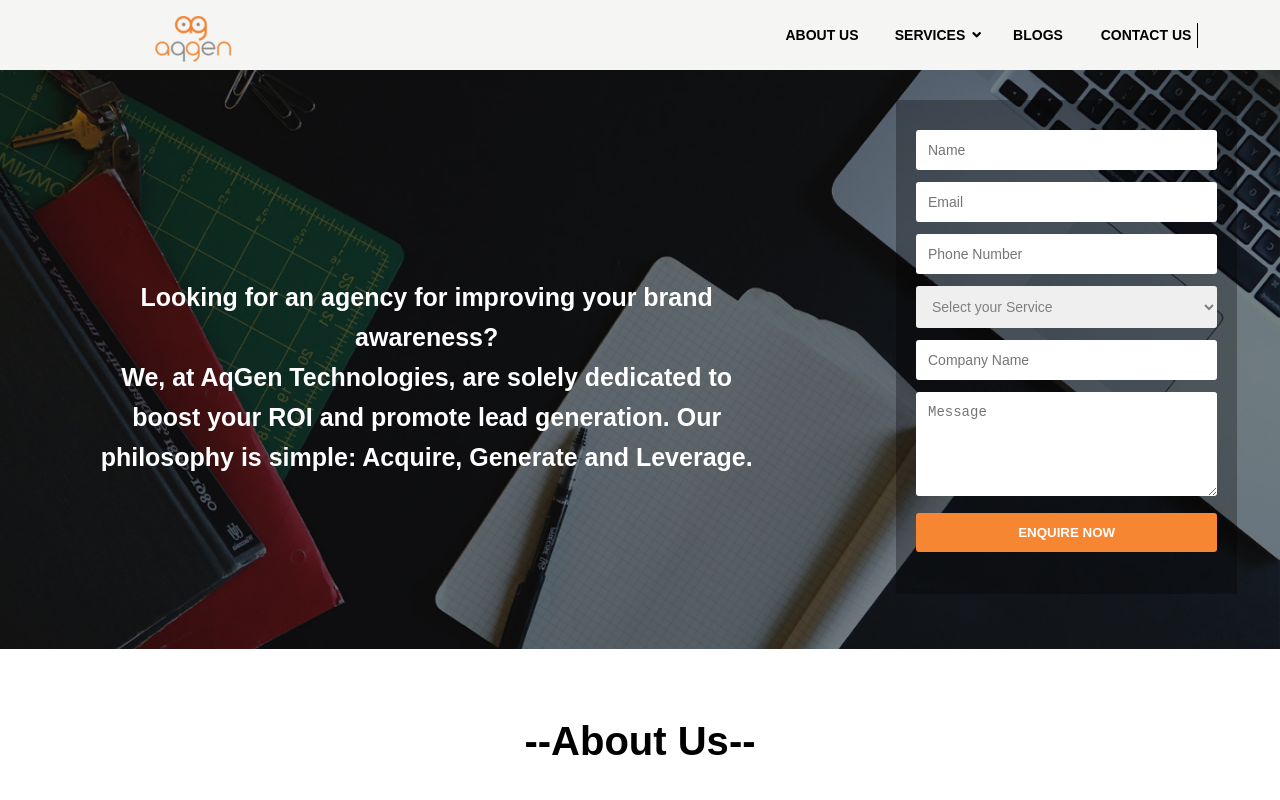
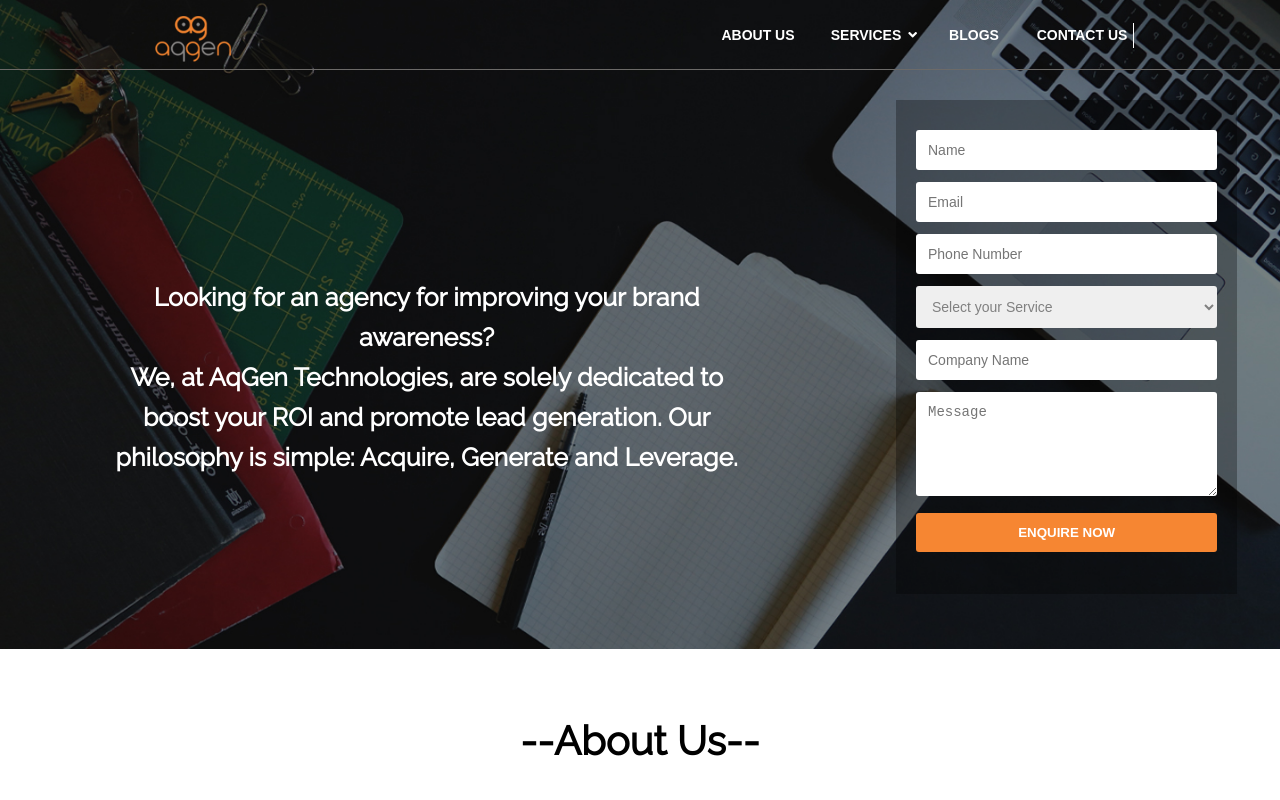
Before and after one commit to Nisha2018/test, a plain HTML site: page index.html in a window 1280 px wide. Shown: the top 800 px of the page. Drawn offline with Linux system fonts and the light colour scheme; a web font is replaced by a local one.

Commit message:
modified Navbar

```diff
--- a/index.html
+++ b/index.html
@@ -11,6 +11,7 @@
 	<link rel="stylesheet" href="style.css">
 </head>
 <body>
+	<div class="bg-image">
 	<header>
 		<nav>
         <label for="drop" class="iconbar"><i class="fa fa-bars"></i></label>
@@ -86,6 +87,7 @@
 				</form>
 			</div>
 	</section>
+	</div>
 
 
 <!--About Us-->
--- a/style.css
+++ b/style.css
@@ -25,15 +25,19 @@ header{
 	grid-template-columns: 1fr;
 }
 
+.bg-image{
+	background: url("Images/bannerF.jpg");
+	background-size: cover;
+	background-position: center;
+	padding-bottom: 2.5rem;
+}
+
 .home{
 	display: grid;
 	grid-template-columns: 1fr;
 	grid-template-rows: auto 1fr;
 	grid-row-gap: 5rem;
-	background: url("Images/bannerF.jpg");
-	background-size: cover;
-	background-position: center;
-	padding-bottom: 2.5rem;
+
 }
 
 .intro{
@@ -61,7 +65,8 @@ header{
 nav{
 	width: 100%;
 	height: 70px;
-	background-color: #f5f5f4;
+	background-color: transparent;
+	border-bottom: 1px solid #6c6a68;
 }
 
 #logo{
@@ -83,7 +88,7 @@ nav:after{
 
 .menu{
 	float: right;
-	width: 40%;
+	width: 45%;
 }
 
 .menu ul{
@@ -101,7 +106,7 @@ nav:after{
 .line{
 	display: block;
     position: absolute;
-    background: black;
+    background: #ffffff;
     width: 1px;
     height: 25px;
     top: 32%;
@@ -114,14 +119,14 @@ nav:after{
 	text-decoration: none;
 	font-weight: bold;
 	text-transform: uppercase;
-	color: black;
+	color: #ffffff;
 	font-size: 14px;
 	position: relative;
 }
 
 .menu>ul>li>a:hover{
 	color: #e5735c;
-	border-bottom: 2px solid black;
+	border-bottom: 2px solid #fff;
 }
 
 .dropdown>a:hover{
@@ -382,6 +387,7 @@ select{
 
 p{
 	font-size: 1.6rem;
+	font-family: 'Raleway',sans-serif;
 }
 
 .heading .description{
@@ -447,6 +453,7 @@ p{
 	display: grid;
 	grid-template-rows: repeat(3,1fr);
 	grid-template-columns: 1fr;
+	grid-row-gap: 2rem;
 }
 
 .blogs img{
@@ -662,6 +669,7 @@ strong{
 	display: grid;
 	grid-template-rows: 1fr;
 	grid-template-columns: 1fr 1fr 1fr;
+	grid-column-gap: 2rem;
 	}
 
 	footer{
@@ -725,6 +733,7 @@ strong{
     display: grid;
     grid-template-columns: 1fr 1fr;
     grid-template-rows: 1fr;
+    grid-column-gap: 2rem;
 	}
 
 	.blogs .hide{
```
